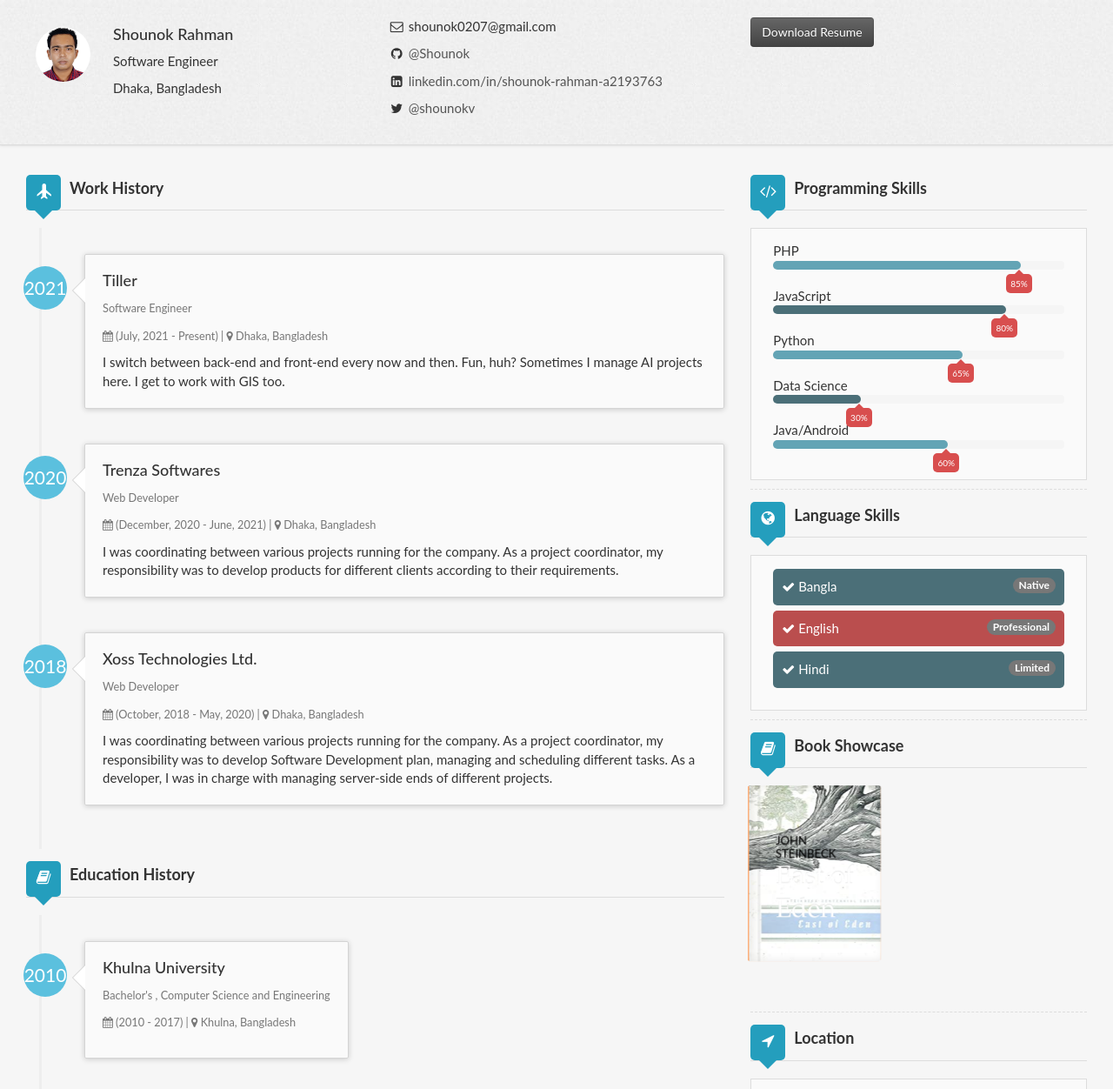
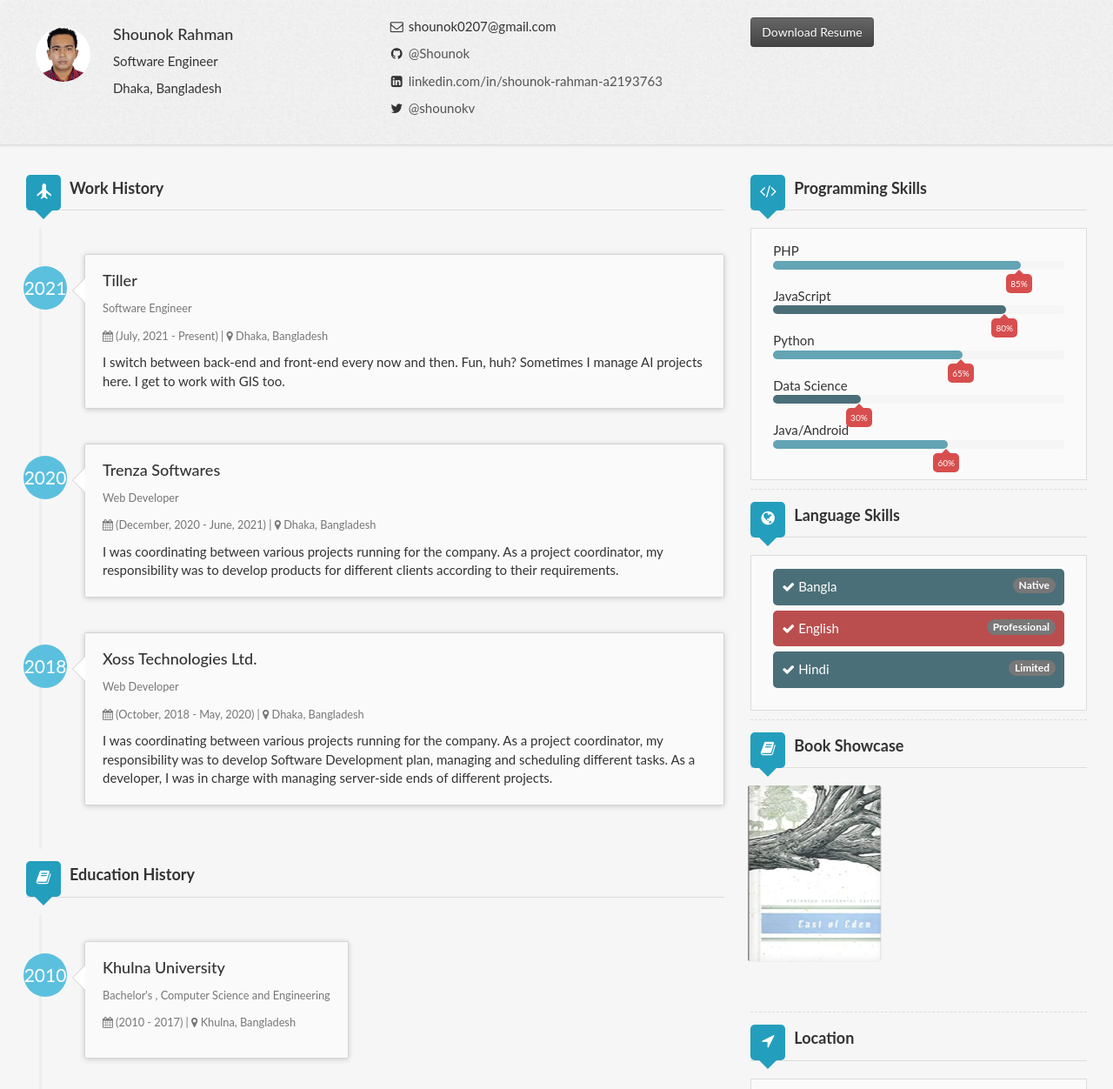
Before and after one commit to Shounok/Shounok.github.io, a Jekyll site: the page built from index.html, in a window 1280 px wide, cut to the strip 0-1252 px from the top of the page. Shown: the whole strip at 87% size. Built offline with Jekyll 4.4.1, drawn with Linux system fonts in a browser that asks for light colours; nearby versions of some CDN libraries; some of the changed text lies outside the part shown.

Commit message:
test-bookshowcase-06

```diff
--- a/assets/css/bookshowcase.css
+++ b/assets/css/bookshowcase.css
@@ -344,7 +344,7 @@
 .book-1 .bk-back,
 .book-1 .bk-left,
 .book-1 .bk-front:after {
-	background-color: #ff924a;
+	background-color: #646363;
 }
 
 .book-1 .bk-cover {
--- a/index.html
+++ b/index.html
@@ -281,25 +281,14 @@ layout: default
           <div class="bk-book book-1 bk-bookdefault">
             <div class="bk-front">
               <div class="bk-cover">
+                <!--
                 <h2>
                   <span>John Steinbeck</span>
                   <span>East of Eden</span>
                 </h2>
+                -->
               </div>
               <div class="bk-cover-back"></div>
-            </div>
-            <div class="bk-page">
-              <div class="bk-content bk-content-current">
-                <p>
-                  Red snapper Kafue pike fangtooth humums slipmouth, salmon
-                  cutlassfish; swallower European perch mola mola sunfish,
-                  threadfin bream. Billfish hog sucker trout-perch lenok
-                  orbicular velvetfish. Delta smelt striped bass, medusafish
-                  dragon goby starry flounder cuchia round whitefish northern
-                  anchovy spadefish merluccid hake cat shark Black pickerel.
-                  Pacific cod.
-                </p>
-              </div>
             </div>
             <div class="bk-right"></div>
             <div class="bk-left">
```
